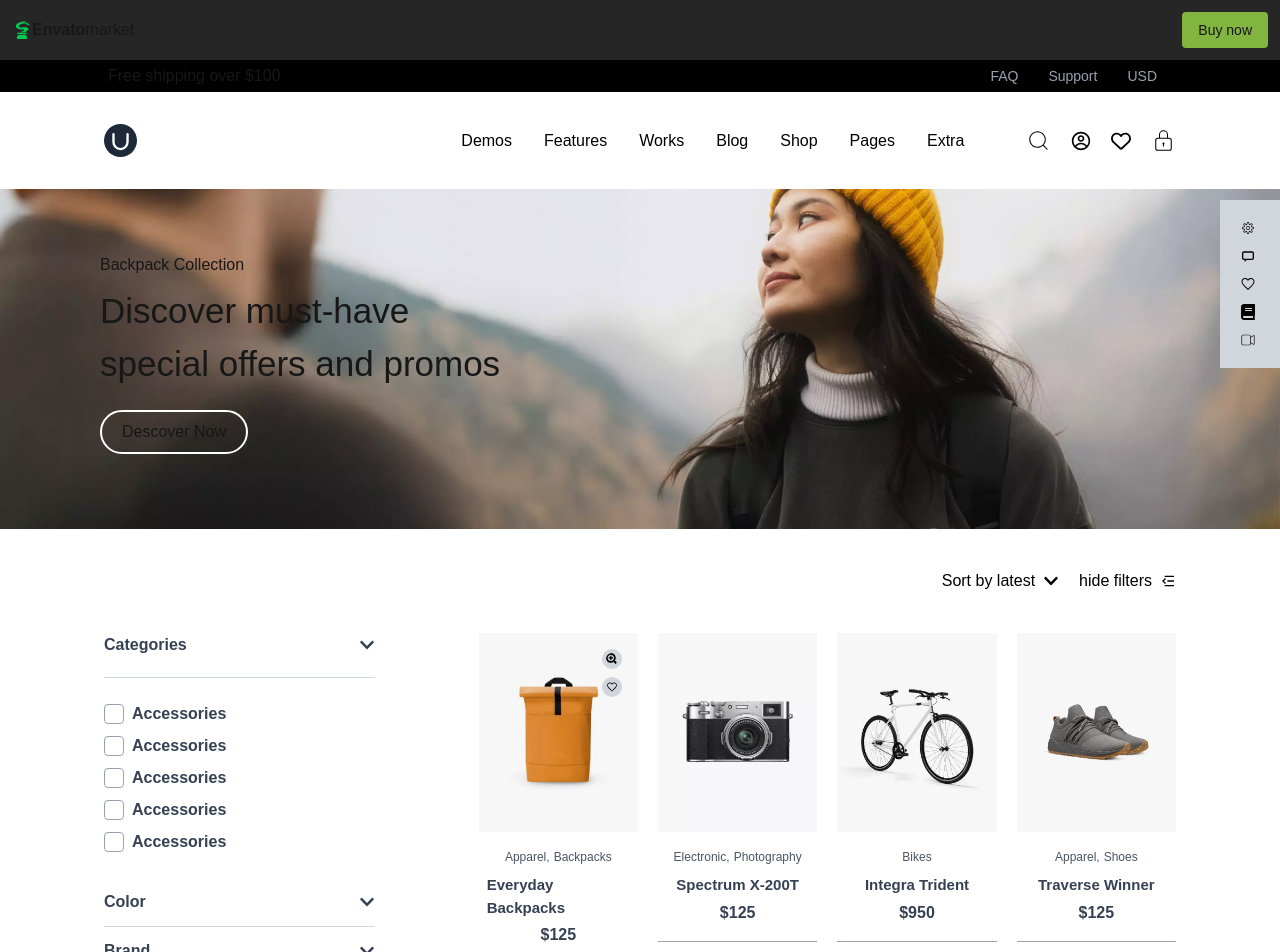
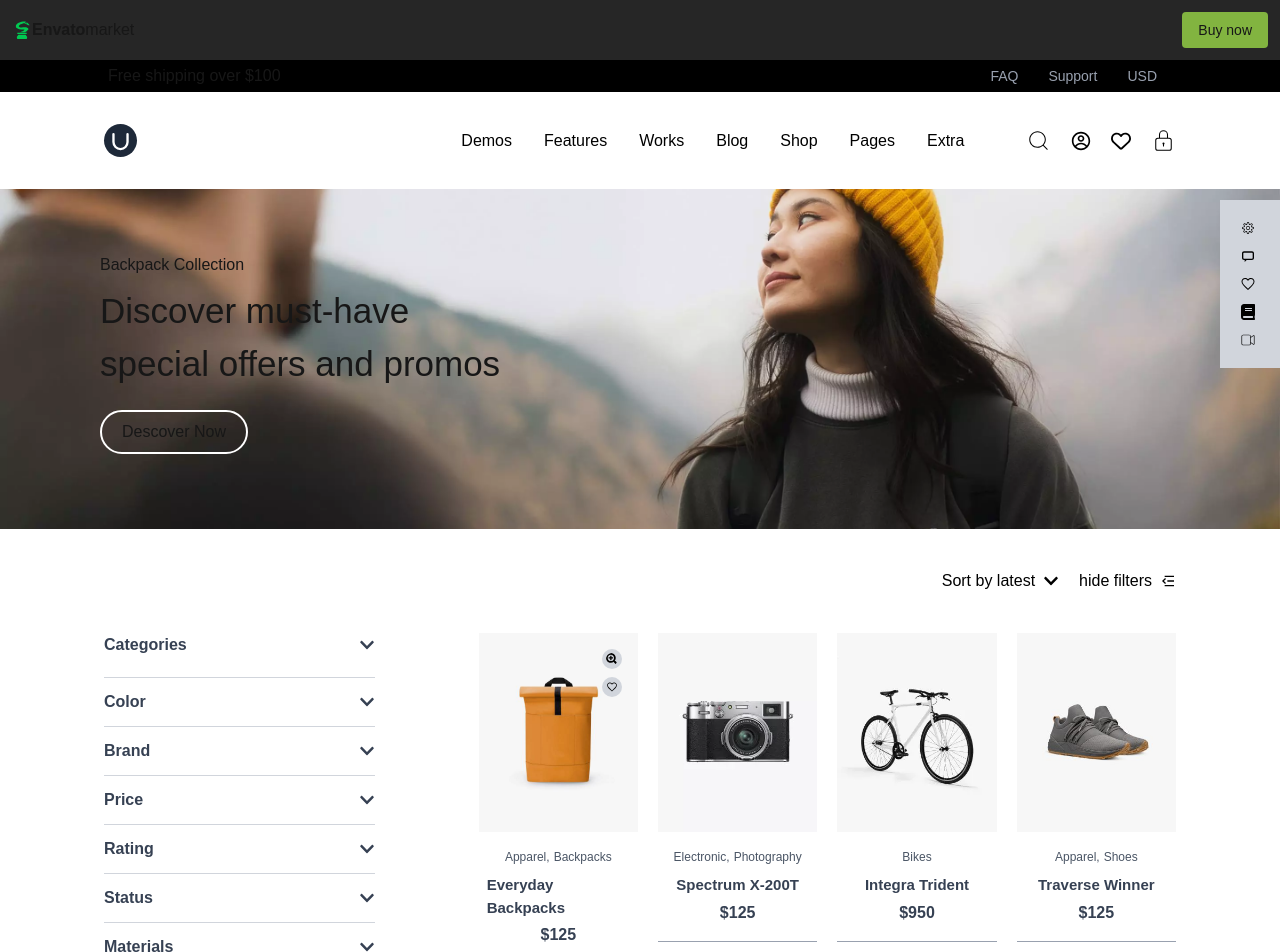
Before and after one commit to Naimur-2048/Design_page, a Next.js app: page /shop in a window 1280 px wide. Shown: the top 952 px of the page. Built offline with nearby package versions, Linux system fonts and the light colour scheme.

Commit message:
Update side menu

```diff
--- a/src/app/shop/page.js
+++ b/src/app/shop/page.js
@@ -1,5 +1,5 @@
 'use client'
-import React from 'react'
+import React, { useState } from 'react'
 import { GiSnakeJar } from "react-icons/gi";
 import { CiSearch } from "react-icons/ci";
 import { CgProfile } from "react-icons/cg";
@@ -18,6 +18,9 @@ import { CiVideoOn } from "react-icons/ci";
 import Link from 'next/link';
 
 const page = () => {
+  const [openButton, setOpenButton] = useState(false);
+  console.log(openButton)
+
   return (
     <>
       <div className='h-full w-full '>
@@ -147,17 +150,21 @@ const page = () => {
           <div className='w-130 pl-26'>
             <ul className='text-gray-700 font-semibold'>
               <li className=' '>
-                <Link href="/" className='flex justify-between items-center pb-5 border-b-1 border-gray-300'>
-                <p>Categories</p><FaChevronDown />
-                </Link>
-                <ul className='py-5 *:py-1 '>
+                <button onClick={() => setOpenButton(!openButton)} className='w-full flex justify-between items-center cursor-pointer pb-5 border-b-1 border-gray-300'>
+                  <p>Categories</p>
+                  <p><FaChevronDown /></p>
+                </button>
+                {openButton && (
+                  <ul className='py-5 *:py-1 bg-green-500  transform transition-all duration-300 ease-in-out '>
                     <li ><Link href=" /"> <div className='flex gap-2 items-center hover:text-gray-400'><div className='h-5 w-5 rounded-sm border-1 border-gray-400'></div> <p>Accessories</p></div></Link></li>
-                  <li ><Link href=" /"> <div className='flex gap-2 items-center hover:text-gray-400'><div className='h-5 w-5 rounded-sm border-1 border-gray-400'></div> <p>Accessories</p></div></Link></li>
-                  <li ><Link href=" /"> <div className='flex gap-2 items-center hover:text-gray-400'><div className='h-5 w-5 rounded-sm border-1 border-gray-400'></div> <p>Accessories</p></div></Link></li>
-                  <li ><Link href=" /"> <div className='flex gap-2 items-center hover:text-gray-400'><div className='h-5 w-5 rounded-sm border-1 border-gray-400'></div> <p>Accessories</p></div></Link></li>
-                  <li ><Link href=" /"> <div className='flex gap-2 items-center hover:text-gray-400'><div className='h-5 w-5 rounded-sm border-1 border-gray-400'></div> <p>Accessories</p></div></Link></li>
+                    <li ><Link href=" /"> <div className='flex gap-2 items-center hover:text-gray-400'><div className='h-5 w-5 rounded-sm border-1 border-gray-400'></div> <p>Apparel</p></div></Link></li>
+                    <li ><Link href=" /"> <div className='flex gap-2 items-center hover:text-gray-400'><div className='h-5 w-5 rounded-sm border-1 border-gray-400'></div> <p>Bikes</p></div></Link></li>
+                    <li ><Link href=" /"> <div className='flex gap-2 items-center hover:text-gray-400'><div className='h-5 w-5 rounded-sm border-1 border-gray-400'></div> <p>Electronis</p></div></Link></li>
+                    <li ><Link href=" /"> <div className='flex gap-2 items-center hover:text-gray-400'><div className='h-5 w-5 rounded-sm border-1 border-gray-400'></div> <p>Furniture</p></div></Link></li>
                   </ul>
+                )}
               </li>
+
               <li className=' '><Link href="/" className='flex justify-between items-center py-3 border-b-1 border-gray-300'><p>Color</p><FaChevronDown /></Link></li>
               <li className=' '><Link href="/" className='flex justify-between items-center py-3 border-b-1 border-gray-300'><p>Brand</p><FaChevronDown /></Link></li>
               <li className=' '><Link href="/" className='flex justify-between items-center py-3 border-b-1 border-gray-300'><p>Price</p><FaChevronDown /></Link></li>
```
Lines whose indentation alone changed are shown as unchanged.
